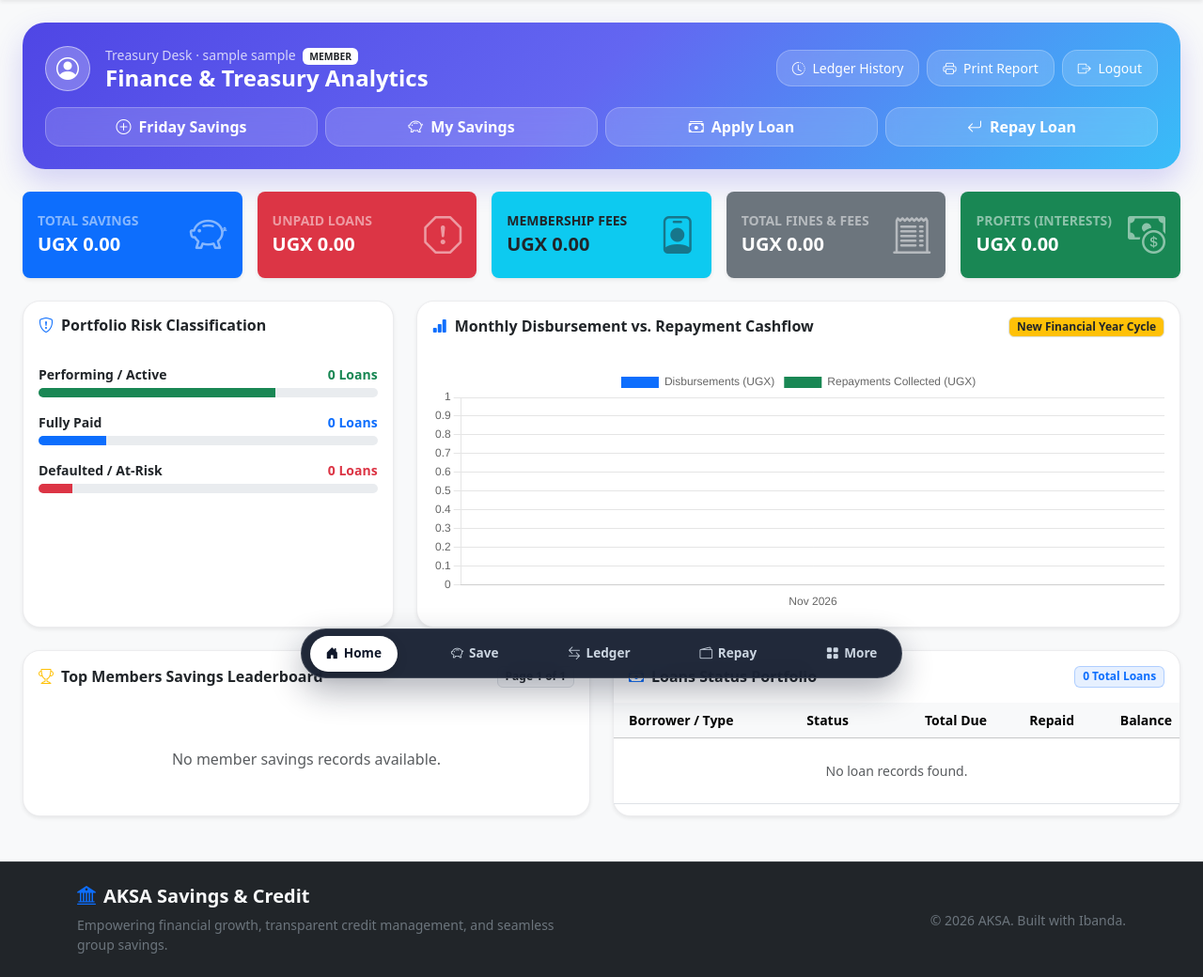
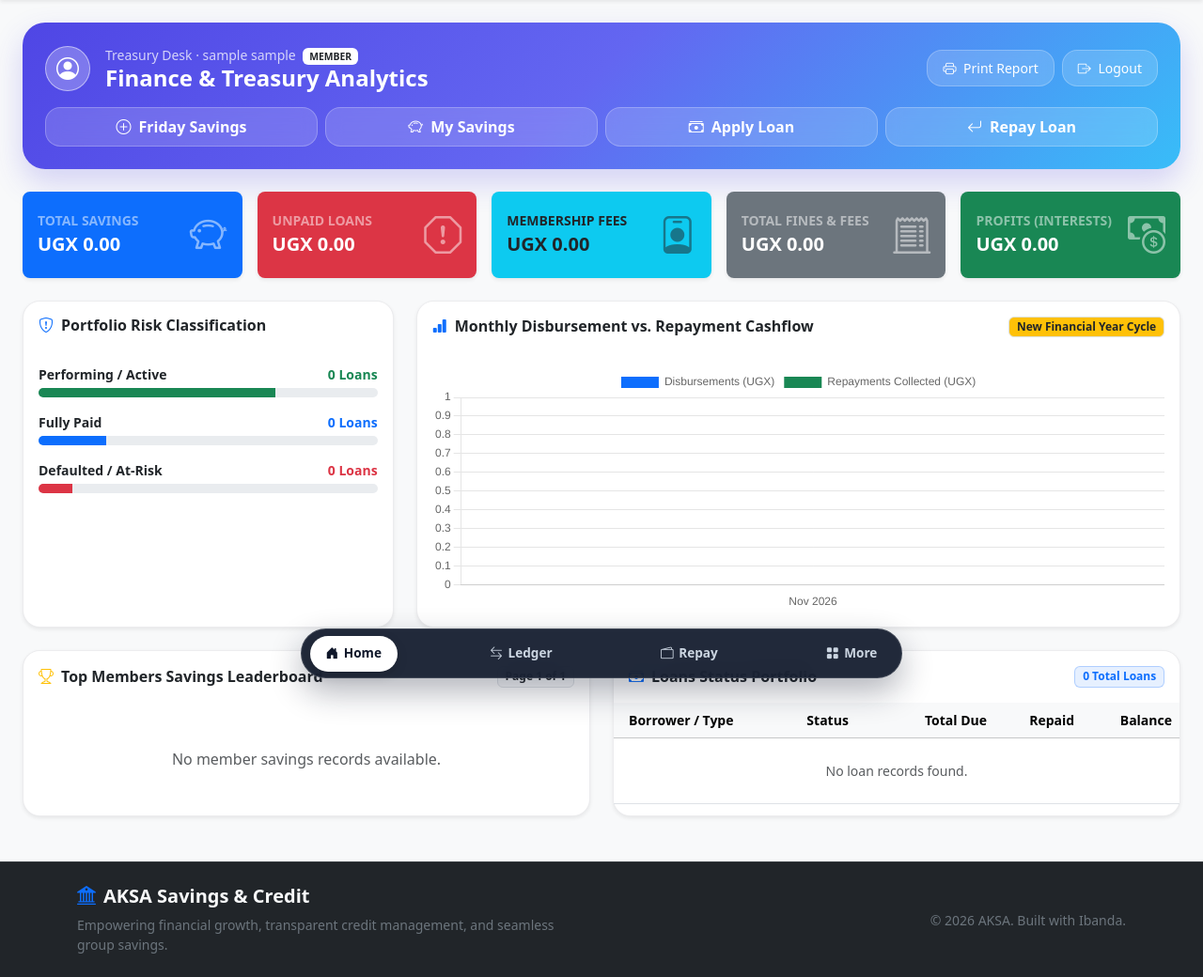
Before and after one commit to Zuba43/aksa_sacco, a Flask app: template app/templates/finance/dashboard.html in a window 1280 px wide. Shown: the part 62-1102 px from the top of the page at 94% size. Run offline with Flask 3, Linux system fonts and the light colour scheme; the template is opened without the code that fills it, so the values that code supplies are empty; the visitor is signed in with stand-in values (Sample User, id 1); data comes from the database, SQL or seed files in the repository.

Commit message:
fix ledger on modern ui design

```diff
--- a/app/templates/finance/dashboard.html
+++ b/app/templates/finance/dashboard.html
@@ -182,14 +182,6 @@
         </div>
 
         <div class="d-flex align-items-center gap-2 flex-wrap no-print">
-          <button
-            type="button"
-            class="btn fintech-pill-btn btn-sm px-3 py-2"
-            data-bs-toggle="modal"
-            data-bs-target="#transactionHistoryModal"
-          >
-            <i class="bi bi-clock-history me-1"></i> Ledger History
-          </button>
           <button
             type="button"
             class="btn fintech-pill-btn btn-sm px-3 py-2"
@@ -771,15 +763,6 @@
       <i class="bi bi-house-door-fill"></i>
       <span>Home</span>
     </a>
-    <button
-      type="button"
-      class="bottom-nav-item"
-      data-bs-toggle="modal"
-      data-bs-target="#saveFridayModal"
-    >
-      <i class="bi bi-piggy-bank"></i>
-      <span>Save</span>
-    </button>
     <button
       type="button"
       class="bottom-nav-item"
```
